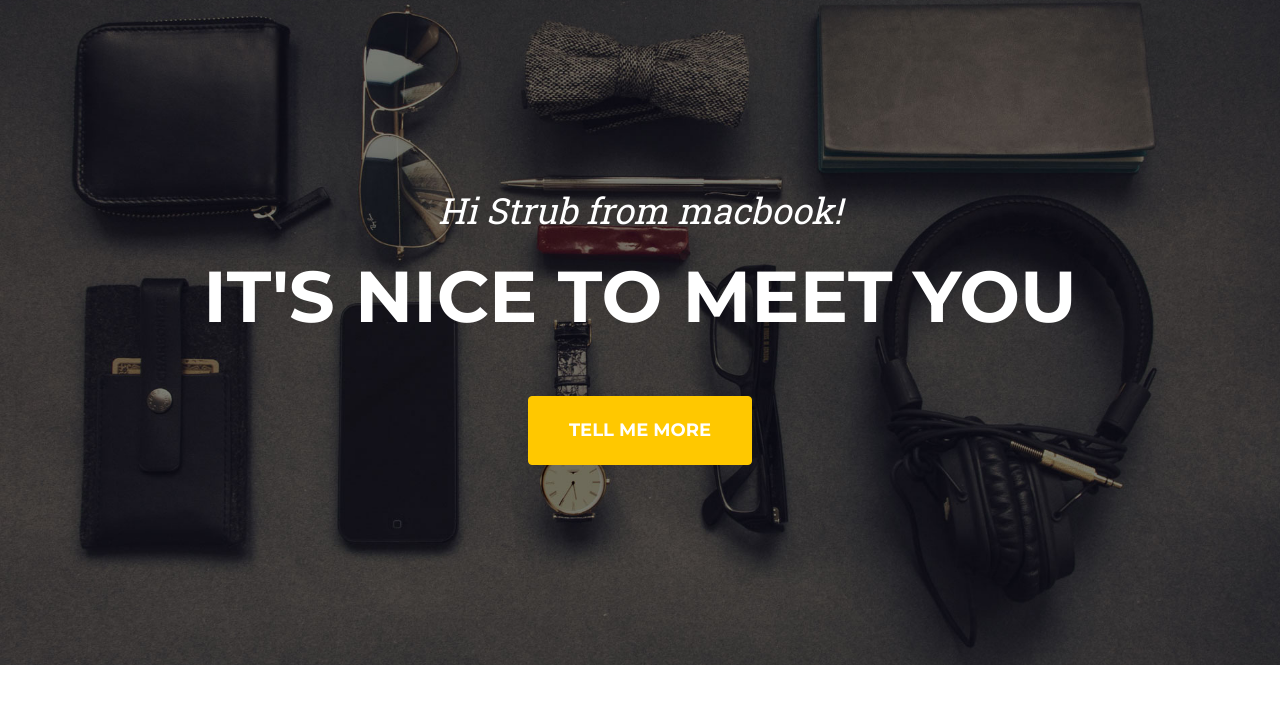
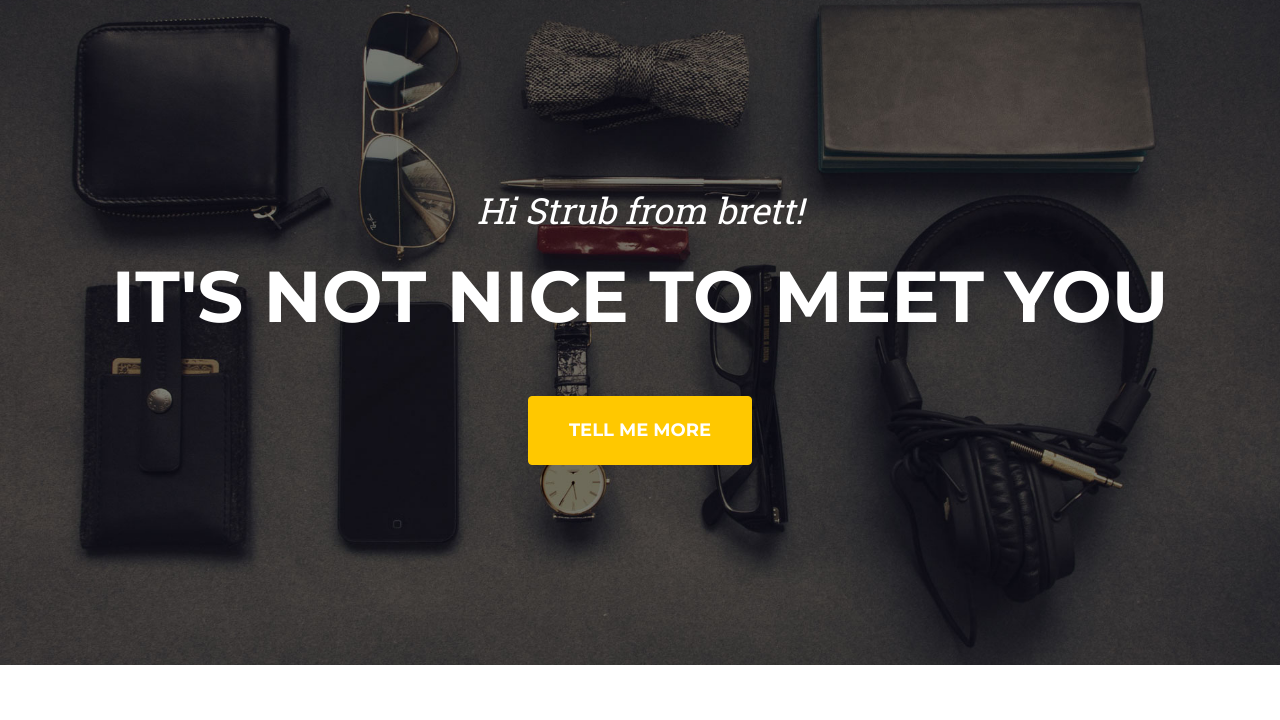
Before and after one commit to BrettKoenig/LegacyLawncareOhio, a plain HTML site: page index.html in a window 1280 px wide. Shown: the part 80-800 px from the top of the page. Drawn offline with nearby package versions, Linux system fonts and the light colour scheme.

Commit message:
committing from ipad while mac is sleeping

```diff
--- a/index.html
+++ b/index.html
@@ -39,8 +39,8 @@
         <!-- Masthead-->
         <header class="masthead">
             <div class="container">
-                <div class="masthead-subheading">Hi Strub from macbook!</div>
-                <div class="masthead-heading text-uppercase">It's Nice To Meet You</div>
+                <div class="masthead-subheading">Hi Strub from brett!</div>
+                <div class="masthead-heading text-uppercase">It's not Nice To Meet You</div>
                 <a class="btn btn-primary btn-xl text-uppercase" href="#services">Tell Me More</a>
             </div>
         </header>
```
Also changed, not shown: README.md (added), 1 other file.
